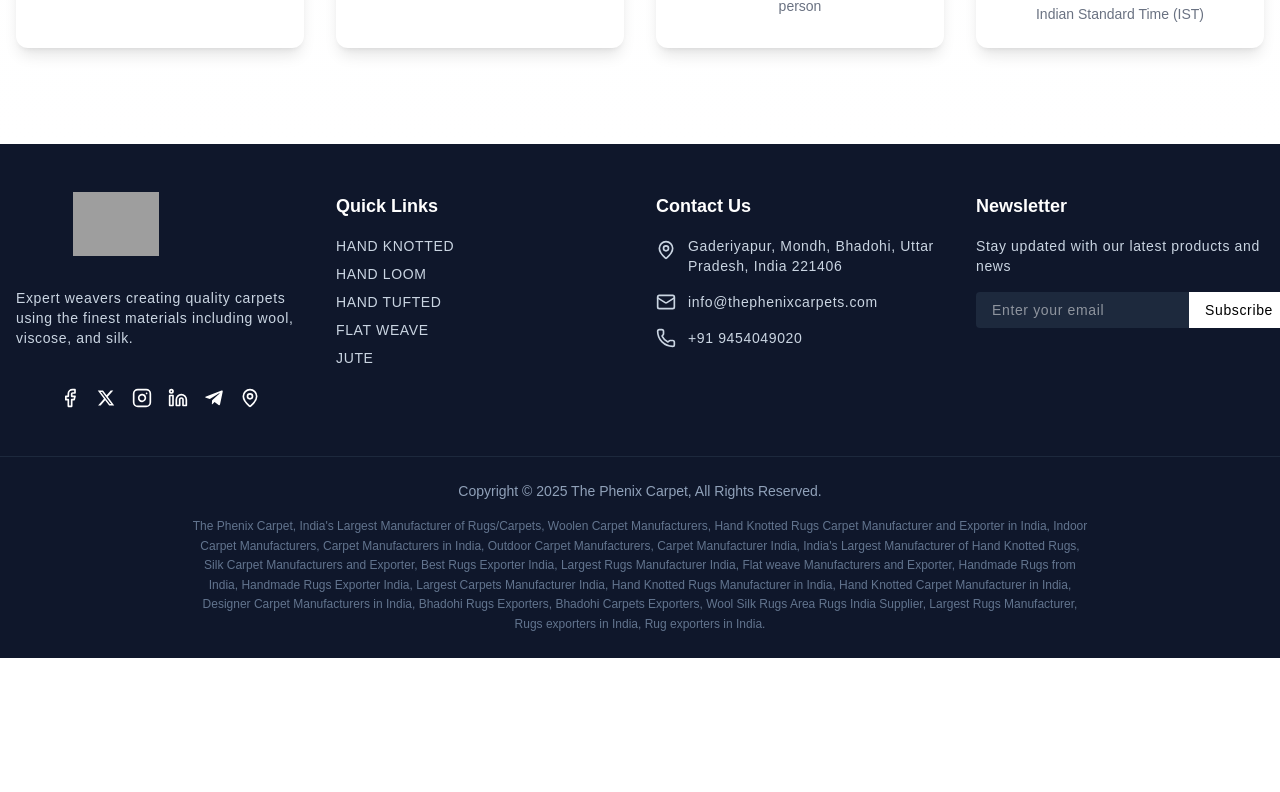
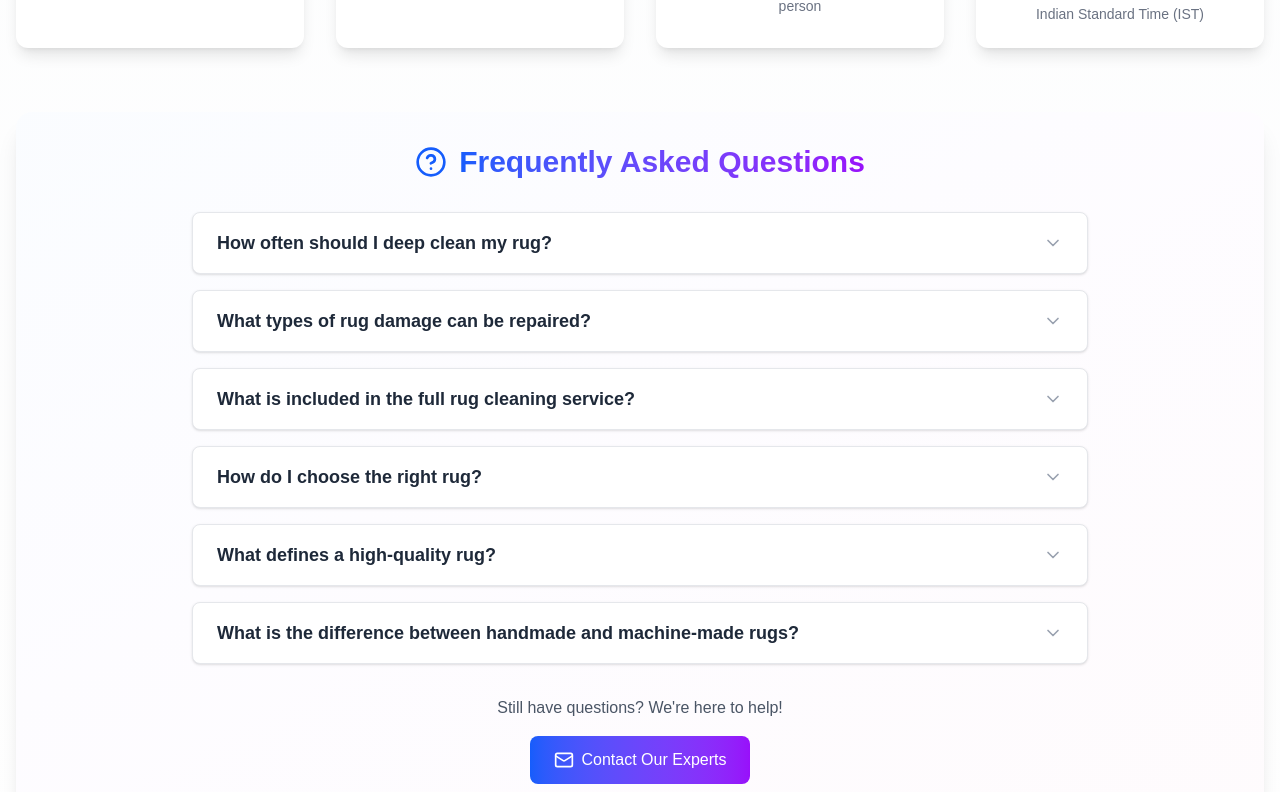
Before and after one commit to MetaverseTech1/phenix_carpet, a Next.js app: page /contact in a window 1280 px wide. Shown: the part 1588-2380 px from the top of the page. Before the commit the page ends 2246 px from the top, so only its background shows below. Built offline with nearby package versions, Linux system fonts and the light colour scheme; grey boxes are pictures that could not be loaded.

Commit message:
add-faq-section

```diff
--- a/src/app/contact/page.js
+++ b/src/app/contact/page.js
@@ -1,11 +1,13 @@
 'use client';
 
-import React from "react";
-import { Phone, Mail, MapPin, Clock, Send, MessageSquare } from "lucide-react";
+import React, { useState } from "react";
+import { Phone, Mail, MapPin, Clock, Send, MessageSquare, ChevronDown, ChevronUp, HelpCircle } from "lucide-react";
 import PageBanner from "@/components/common/PageBanner";
 import Image from "next/image";
 
 const ContactPage = () => {
+  const [openFaq, setOpenFaq] = useState(null);
+
   const contactInfo = [
     {
       icon: <Phone className="w-6 h-6" />,
@@ -39,10 +41,41 @@ const ContactPage = () => {
     },
   ];
 
+  const faqs = [
+    {
+      question: "How often should I deep clean my rug?",
+      answer: "For most rugs, a deep cleaning is recommended every 12 to 18 months. However, high-traffic areas or homes with pets, kids, or allergies may benefit from more frequent cleanings every 6 to 12 months to maintain cleanliness and prolong the rug's life."
+    },
+    {
+      question: "What types of rug damage can be repaired?",
+      answer: "We can repair a wide range of rug damage, including frayed edges, unraveling seams, moth damage, holes, tears, worn patches, color fading, and fringe restoration. Each repair is tailored to the rug's fiber, weave, and style to preserve its authenticity."
+    },
+    {
+      question: "What is included in the full rug cleaning service?",
+      answer: "Our comprehensive rug cleaning service includes: Dust and debris removal, gentle hand-washing with fiber-safe solutions, rinsing and odor removal, stain treatment (as needed), controlled drying to prevent shrinkage or warping, and final grooming and inspection."
+    },
+    {
+      question: "How do I choose the right rug?",
+      answer: "Choosing the right rug depends on your room size, furniture layout, style preference, and how much foot traffic the area receives. Consider the rug's size, color, pattern, and texture to complement your space. For high-traffic areas, go for durable materials like wool or synthetics. For a cozier or formal look, natural fibers or hand-knotted rugs work beautifully."
+    },
+    {
+      question: "What defines a high-quality rug?",
+      answer: "A high-quality rug is defined by its material, construction, knot or weave density, and craftsmanship. Look for natural fibers (like wool or silk), strong backing, consistent weaving, and well-finished edges. Handmade rugs, especially hand-knotted ones, often reflect higher quality and longevity compared to mass-produced options."
+    },
+    {
+      question: "What is the difference between handmade and machine-made rugs?",
+      answer: "Handmade rugs (like hand-knotted or hand-tufted) are crafted by skilled artisans and often feature intricate details, unique patterns, and higher durability. Each piece is one-of-a-kind. Machine-made rugs are produced using automated looms, making them more affordable and widely available. They offer consistent patterns but typically have a shorter lifespan than handmade rugs."
+    }
+  ];
+
   const handleSubmit = (e) => {
     e.preventDefault();
     // Handle form submission
     window.location.href = "mailto:info@thephenixcarpets.com";
+  };
+
+  const toggleFaq = (index) => {
+    setOpenFaq(openFaq === index ? null : index);
   };
 
   return (
@@ -156,7 +189,7 @@ const ContactPage = () => {
         </div>
 
         {/* Contact Information Cards */}
-        <div className="grid md:grid-cols-2 lg:grid-cols-4 gap-8">
+        <div className="grid md:grid-cols-2 lg:grid-cols-4 gap-8 mb-16">
           {contactInfo.map((info, index) => (
             <div
               key={index}
@@ -182,6 +215,74 @@ const ContactPage = () => {
             </div>
           ))}
         </div>
+
+        {/* FAQ Section */}
+        <div className="bg-white rounded-2xl shadow-xl p-8 overflow-hidden relative">
+          <div className="absolute inset-0 bg-gradient-to-br from-blue-50 via-purple-50 to-pink-50 opacity-30"></div>
+
+          <div className="relative z-10">
+            <div className="flex items-center gap-3 mb-8 text-center justify-center">
+              <HelpCircle className="w-8 h-8 text-blue-600" />
+              <h2 className="text-3xl font-bold bg-gradient-to-r from-blue-600 to-purple-600 bg-clip-text text-transparent">
+                Frequently Asked Questions
+              </h2>
+            </div>
+
+            <div className="max-w-4xl mx-auto">
+              {faqs.map((faq, index) => (
+                <div key={index} className="mb-4 last:mb-0">
+                  <div
+                    className={`bg-white rounded-lg border border-gray-200 shadow-sm transition-all duration-300 hover:shadow-md ${
+                      openFaq === index ? 'ring-2 ring-blue-500 ring-opacity-20' : ''
+                    }`}
+                  >
+                    <button
+                      onClick={() => toggleFaq(index)}
+                      className="w-full px-6 py-4 text-left flex items-center justify-between hover:bg-gray-50 transition-colors duration-200"
+                    >
+                      <h3 className="text-lg font-semibold text-gray-800 pr-4">
+                        {faq.question}
+                      </h3>
+                      <div className="flex-shrink-0">
+                        {openFaq === index ? (
+                          <ChevronUp className="w-5 h-5 text-blue-600 transform transition-transform duration-200" />
+                        ) : (
+                          <ChevronDown className="w-5 h-5 text-gray-400 transform transition-transform duration-200" />
+                        )}
+                      </div>
+                    </button>
+
+                    <div
+                      className={`overflow-hidden transition-all duration-300 ease-in-out ${
+                        openFaq === index ? 'max-h-96 opacity-100' : 'max-h-0 opacity-0'
+                      }`}
+                    >
+                      <div className="px-6 pb-4 pt-0">
+                        <div className="h-px bg-gradient-to-r from-blue-200 to-purple-200 mb-4"></div>
+                        <p className="text-gray-600 leading-relaxed">
+                          {faq.answer}
+                        </p>
+                      </div>
+                    </div>
+                  </div>
+                </div>
+              ))}
+            </div>
+
+            <div className="text-center mt-8">
+              <p className="text-gray-600 mb-4">
+                Still have questions? We're here to help!
+              </p>
+              <a
+                href="mailto:info@thephenixcarpets.com"
+                className="inline-flex items-center gap-2 bg-gradient-to-r from-blue-600 to-purple-600 text-white px-6 py-3 rounded-lg font-medium hover:from-blue-700 hover:to-purple-700 transition-all duration-300 transform hover:-translate-y-1 hover:shadow-lg"
+              >
+                <Mail className="w-5 h-5" />
+                Contact Our Experts
+              </a>
+            </div>
+          </div>
+        </div>
       </div>
     </div>
   );
```
